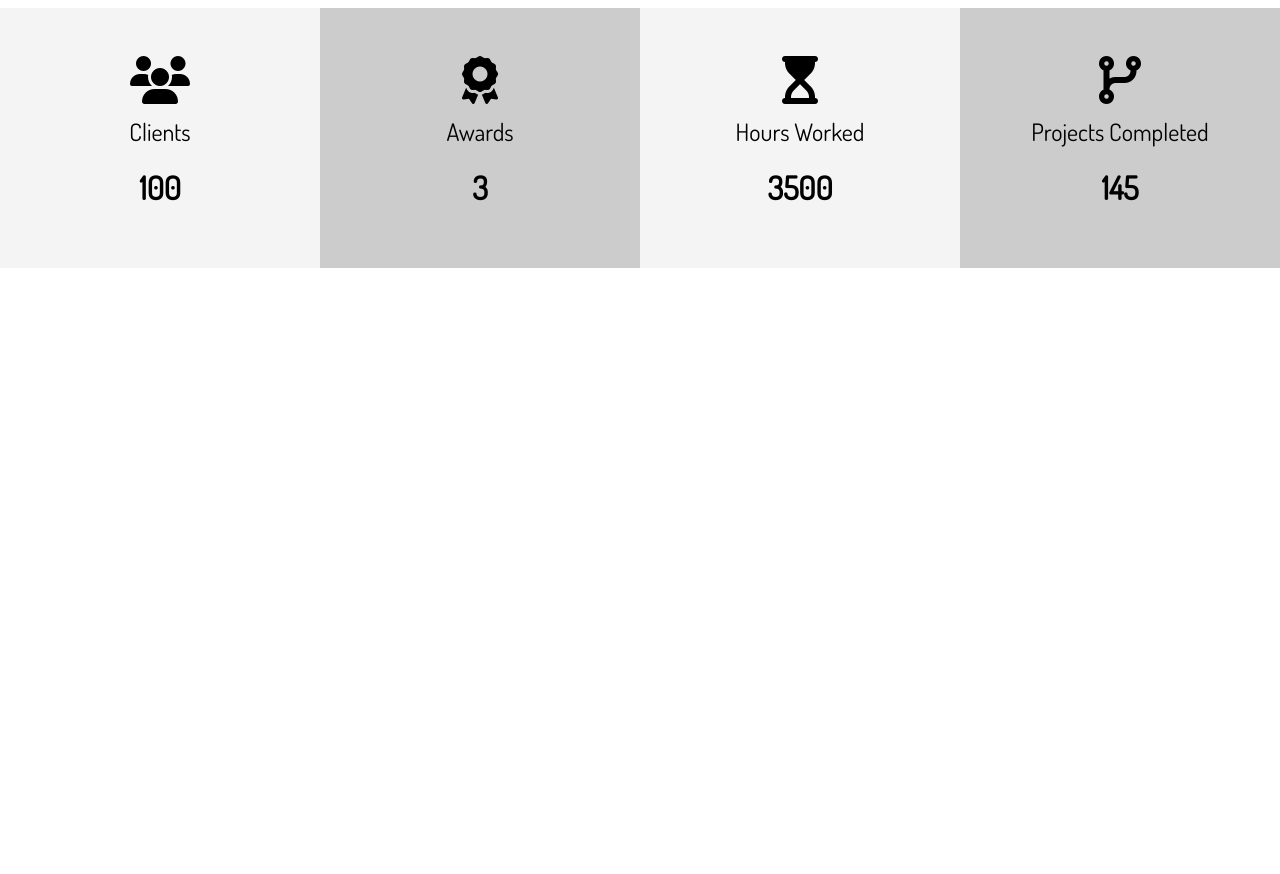
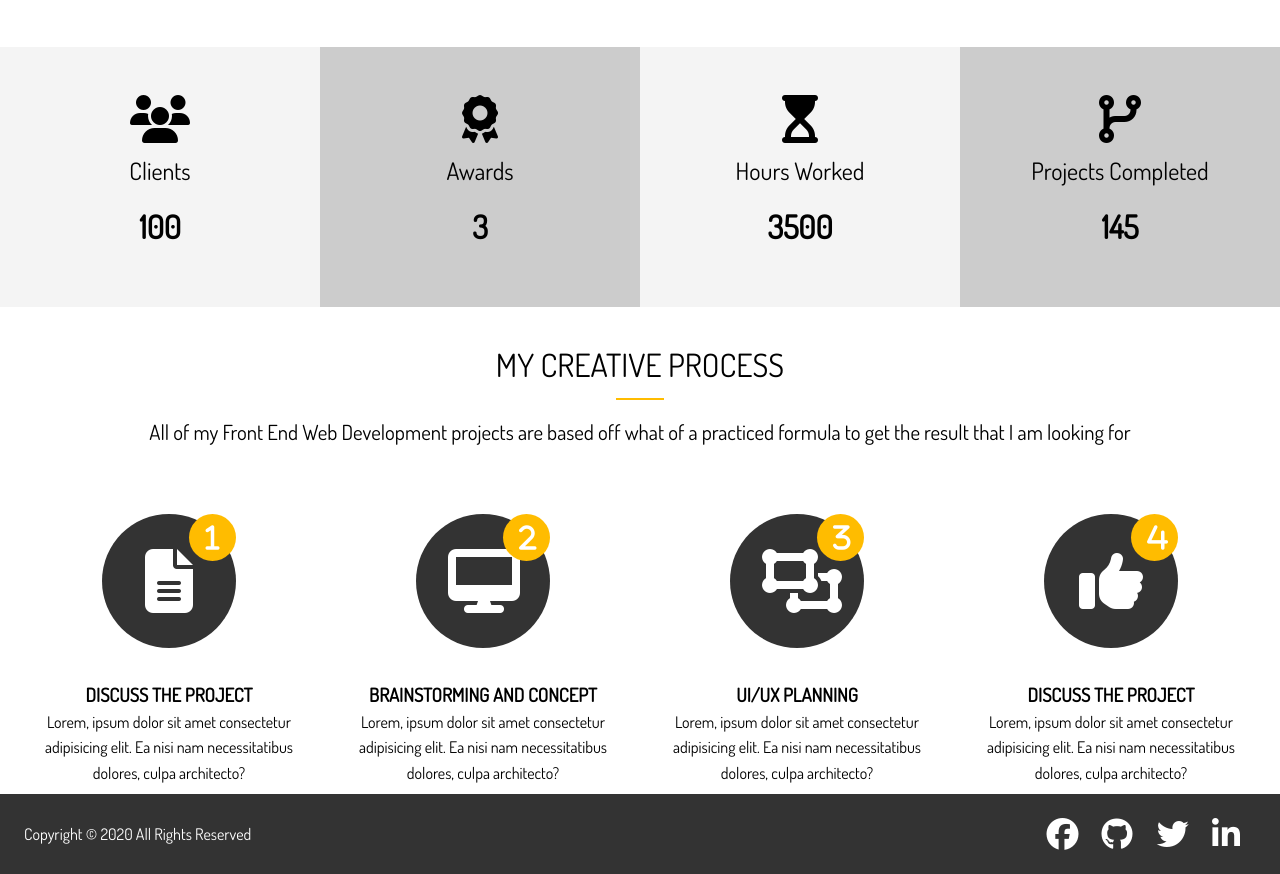
Before and after one commit to MhmodTayel/Portfolio, a plain HTML site: page index.html in a window 1280 px wide. Shown: the part 1178-2052 px from the top of the page. Before the commit the page ends 1478 px from the top, so only its background shows below. Drawn offline with Linux system fonts and the light colour scheme.

Commit message:
Home page done with process and footer

```diff
--- a/css/main.css
+++ b/css/main.css
@@ -75,6 +75,23 @@ input[class^="btn-"]:hover {
 
 .my-4 {
   margin: 4rem 0;
+}
+
+.bottom-line {
+  height: 2px;
+  width: 3rem;
+  background: #ffbc00;
+  display: block;
+  margin: 0 auto 1rem auto;
+}
+
+.section-title {
+  font-size: 2rem;
+  display: block;
+  padding-bottom: 0.5rem;
+  text-align: center;
+  font-weight: 100;
+  text-transform: uppercase;
 }
 
 * {
@@ -218,3 +235,98 @@ img {
 #home-b .stats div:nth-child(even) {
   background: #ccc;
 }
+
+#home-c .process {
+  display: -ms-grid;
+  display: grid;
+  -ms-grid-columns: (1fr)[4];
+      grid-template-columns: repeat(4, 1fr);
+  grid-gap: 1.5rem;
+  text-align: center;
+}
+
+#home-c .process-step {
+  position: absolute;
+  top: 0;
+  right: 0;
+  font-size: 28px;
+  background: #ffbc00;
+  border-radius: 50%;
+  height: 15px;
+  width: 15px;
+  line-height: 15px;
+  padding: 1rem;
+  -webkit-transition: all 1s;
+  transition: all 1s;
+}
+
+#home-c .process-icon {
+  border-radius: 50%;
+  background: #333;
+  color: #fff;
+  padding: 2rem;
+  width: 70px;
+  height: 70px;
+  line-height: 70px;
+  text-align: center;
+  position: relative;
+  -webkit-transition: all 1s;
+  transition: all 1s;
+}
+
+#home-c .process-icon:hover {
+  background: #ffbc00;
+  width: 90px;
+  height: 90px;
+  line-height: 90px;
+}
+
+#home-c .process-icon:hover .process-step {
+  background: #333;
+}
+
+#main-footer {
+  background: #333;
+  color: #fff;
+  height: 5rem;
+}
+
+#main-footer .footer-content {
+  display: -webkit-box;
+  display: -ms-flexbox;
+  display: flex;
+  -webkit-box-pack: justify;
+      -ms-flex-pack: justify;
+          justify-content: space-between;
+  height: 5rem;
+  -webkit-box-align: center;
+      -ms-flex-align: center;
+          align-items: center;
+  margin-top: 0.5rem;
+}
+
+#main-footer .footer-content .social .fab {
+  margin-right: 1rem;
+  height: 20px;
+  width: 20px;
+  line-height: 20px;
+  text-align: center;
+  padding: 0.5rem;
+  font-size: 2rem;
+}
+
+#main-footer .footer-content .social .fa-github:hover {
+  color: #ccc;
+}
+
+#main-footer .footer-content .social .fa-twitter:hover {
+  color: #1da1f2;
+}
+
+#main-footer .footer-content .social .fa-facebook:hover {
+  color: #3b5998;
+}
+
+#main-footer .footer-content .social .fa-linkedin-in:hover {
+  color: #2867b2;
+}
--- a/index.html
+++ b/index.html
@@ -123,6 +123,77 @@
       </div>
     </section>
 
+    <!-- Section C "Process" -->
+    <sectio id="home-c" class="text-center py-2">
+      <div class="container">
+        <h2 class="section-title">My Creative Process</h2>
+        <div class="bottom-line"></div>
+        <p class="lead">
+          All of my Front End Web Development projects are based off what of a
+          practiced formula to get the result that I am looking for
+        </p>
+
+        <div class="process">
+          <div>
+            <i class="fas fa-file-alt fa-4x process-icon my-2"
+              ><div class="process-step">1</div></i
+            >
+
+            <h3>Discuss The Project</h3>
+            <p>
+              Lorem, ipsum dolor sit amet consectetur adipisicing elit. Ea nisi
+              nam necessitatibus dolores, culpa architecto?
+            </p>
+          </div>
+          <div>
+            <i class="fas fa-desktop fa-4x process-icon my-2"
+              ><div class="process-step">2</div></i
+            >
+            <h3>Brainstorming And Concept</h3>
+            <p>
+              Lorem, ipsum dolor sit amet consectetur adipisicing elit. Ea nisi
+              nam necessitatibus dolores, culpa architecto?
+            </p>
+          </div>
+          <div>
+            <i class="fas fa-object-ungroup fa-4x process-icon my-2"
+              ><div class="process-step">3</div></i
+            >
+
+            <h3>UI/UX planning</h3>
+            <p>
+              Lorem, ipsum dolor sit amet consectetur adipisicing elit. Ea nisi
+              nam necessitatibus dolores, culpa architecto?
+            </p>
+          </div>
+          <div>
+            <i class="fas fa-thumbs-up fa-4x process-icon my-2"
+              ><div class="process-step">4</div></i
+            >
+
+            <h3>Discuss The Project</h3>
+            <p>
+              Lorem, ipsum dolor sit amet consectetur adipisicing elit. Ea nisi
+              nam necessitatibus dolores, culpa architecto?
+            </p>
+          </div>
+        </div>
+      </div>
+    </sectio>
+
+    <!-- Footer -->
+    <footer id="main-footer">
+      <div class="footer-content container">
+        <p>Copyright &copy; 2020 All Rights Reserved</p>
+        <div class="social">
+          <i class="fab fa-facebook"></i>
+          <i class="fab fa-github"></i>
+          <i class="fab fa-twitter"></i>
+          <i class="fab fa-linkedin-in"></i>
+        </div>
+      </div>
+    </footer>
+
     <script src="js/typewriter.js"></script>
   </body>
 </html>
```
